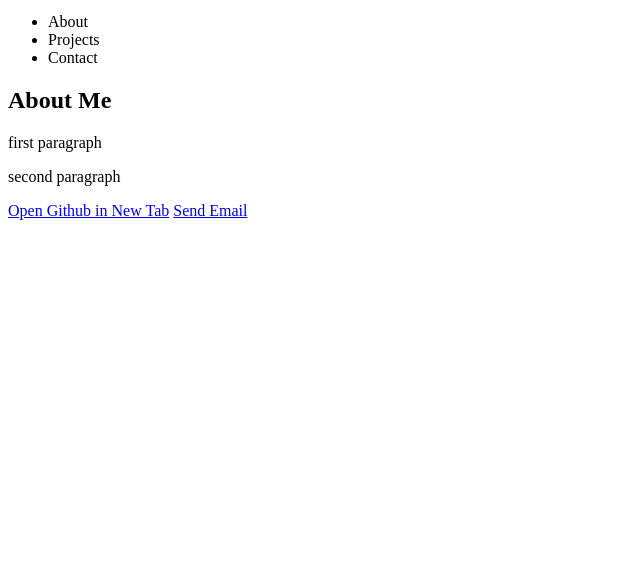
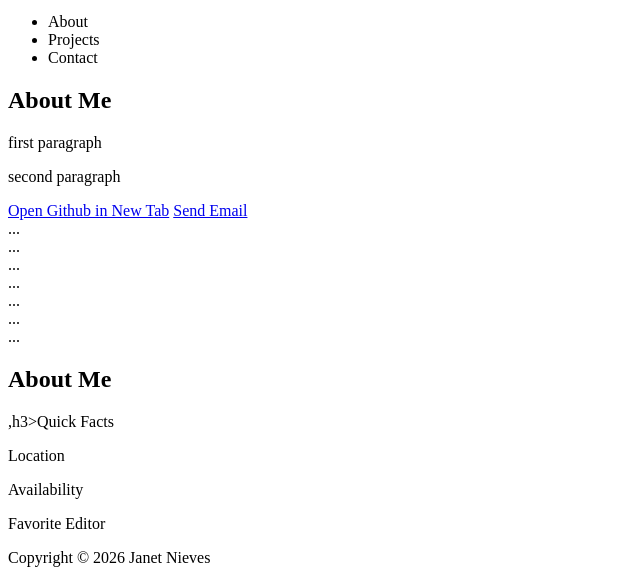
Before and after one commit to yanetnieves7000/Notes, a plain HTML site: page profile.html in a window 1280 px wide. Shown: the part 441-1024 px from the top of the page, without its empty margins (0-643 px from the left). Before the commit the page ends 800 px from the top, so only its background shows below. Drawn offline with Linux system fonts and the light colour scheme.

Commit message:
haiportfolio

```diff
--- a/profile.html
+++ b/profile.html
@@ -52,4 +52,29 @@
                      <div id="contact"></div>
                      <a href="https://github.com/yanetnieves7000/yanetres" target="_blank">Open Github in New Tab</a>
                      <a href="malito:themorticiqn@gmail.com">Send Email</a>
-                     </html>
+                     <!--Chapter 3-->
+                     <div =<header>...</div>
+                     <div =<nav>...</div>
+                     <div =<main>...</div>
+                     <div =<footer>...</div>
+                        <main>
+                            <div id="about">...</div>
+                            <div id="projects">...</div>
+                            <div id="contact">...</div>
+                        </main>
+                        <section id="about">
+                            <h2>About Me</h2>
+                            <!-- Add paragraph 1 here (about me)-->
+                             <!-- Add paragraph 2 here -->
+                              <!-- Add paragraph 3-->
+                               <asiide>,h3>Quick Facts</asiide>
+                               <p>Location</p>
+                               <p>Availability</p>
+                               <p>Favorite Editor</p>
+                               <div class="about-content"></div>
+                               <!-- My Philosopy-->
+                        </section>
+                        <!--Chapter 4 -->
+                        <footer>
+                            <p>Copyright &copy; 2026 Janet Nieves</p>
+                             </html>
```
